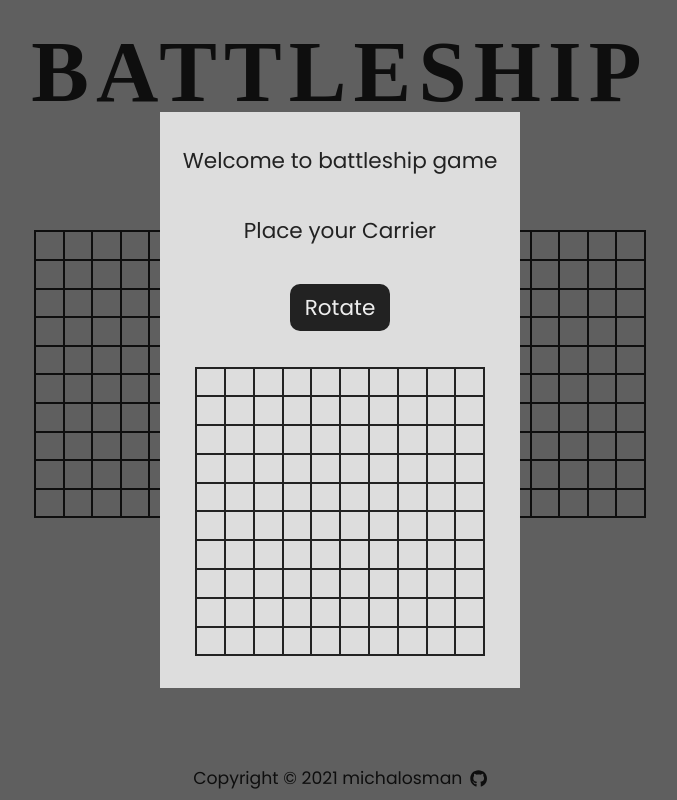
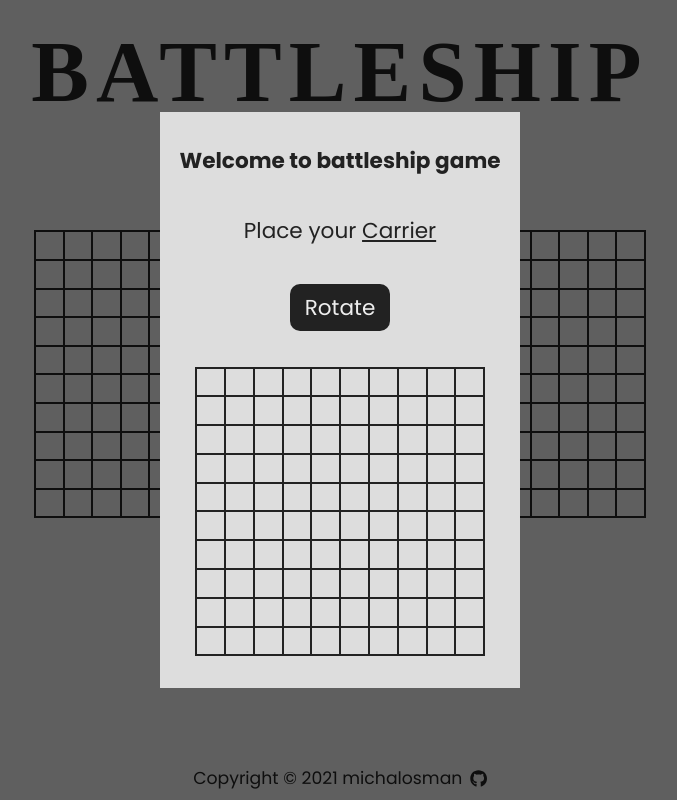
Before and after one commit to michalosman/battleship, a React (Create React App) app: page / in a window 1280 px wide. Shown: the whole page, without its empty margins (300-977 px from the left). Built offline with nearby package versions, Linux system fonts and the light colour scheme; a web font is replaced by a local one.

Commit message:
Fix StartScreen text styles

```diff
--- a/src/components/Game/StartScreen.tsx
+++ b/src/components/Game/StartScreen.tsx
@@ -89,8 +89,12 @@ const StartScreen = ({
   return (
     <StartScreenWrapper>
       <SetupWindow>
-        <p>Welcome to battleship game</p>
-        <p>Place your {currentShipName}</p>
+        <p>
+          <strong>Welcome to battleship game</strong>
+        </p>
+        <p>
+          Place your <u>{currentShipName}</u>
+        </p>
         <Button content={'Rotate'} onClick={toggleRotate} />
         <Board>{loadFields()}</Board>
       </SetupWindow>
```
